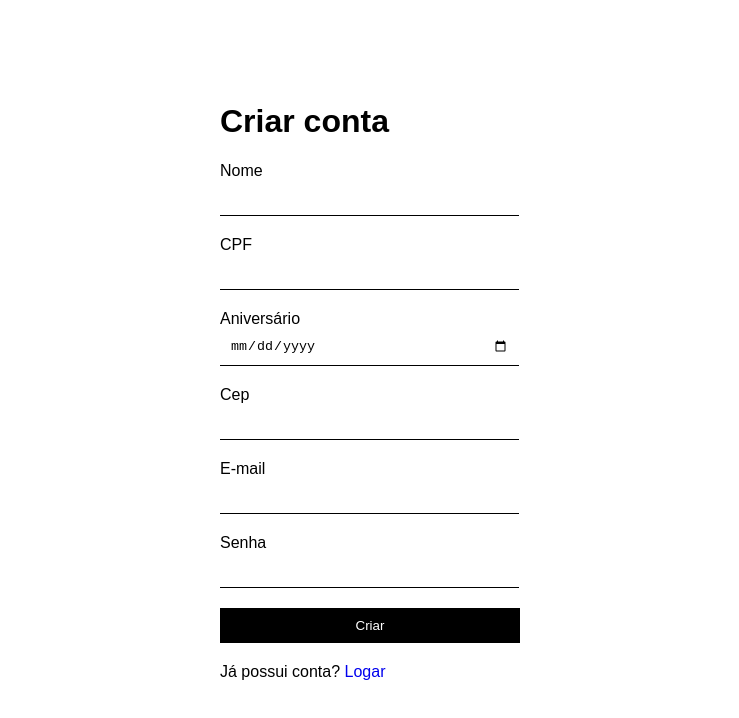
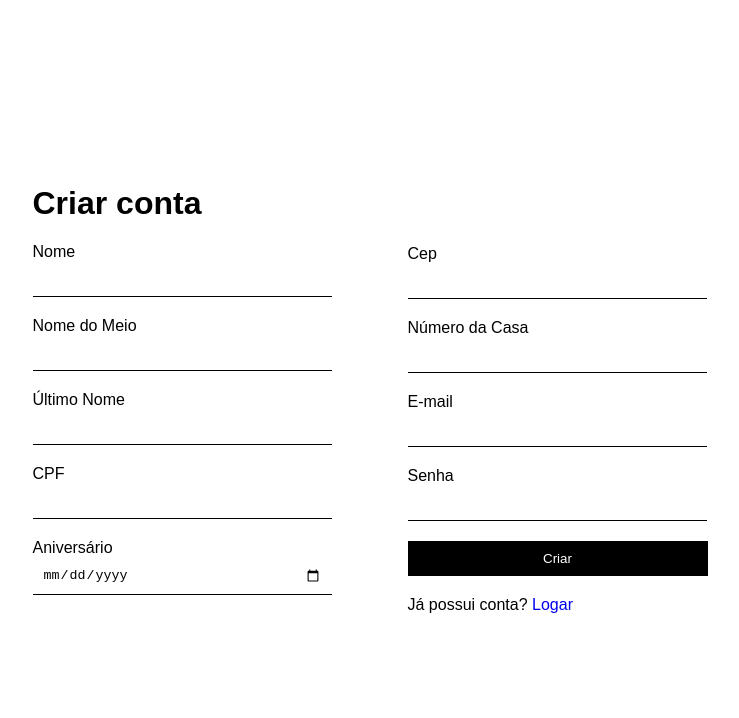
Before and after one commit to Mesuring/Site, a React app: page /Cadastro in a window 1280 px wide. Shown: the top 718 px of the page, without its empty margins (270-1009 px from the left). Built offline with nearby package versions, Linux system fonts and the light colour scheme.

Commit message:
✅API CONCETADA AO CADASTRO

```diff
--- a/src/components/cadastro/cadastro.jsx
+++ b/src/components/cadastro/cadastro.jsx
@@ -1,49 +1,157 @@
 import React, { useState } from 'react';
-import { Link, useNavigate } from 'react-router-dom';
+import { Link } from 'react-router-dom';
 import style from './cadastro.module.css';
-import { data } from 'browserslist';
 import axios from 'axios';
 
 function CadastroComponent() {
-    const [nome, setNome] = useState("");
-    const [cpf, setCpf] = useState("");
+    const [cpfCliente, setcpfCliente] = useState("");
+    const [firNome, setFirNome] = useState("");
+    const [meioNome, setMeioNome] = useState("");
+    const [ultNome, setUltNome] = useState("");
+    const [Email, setEmail] = useState("");
+    const [cep, setCep] = useState("");
+    const [numCasa, setNumCasa] = useState("");
     const [aniversario, setAniversario] = useState("");
-    const [cep, setCep] = useState("");
-    const [email, setEmail] = useState("");
     const [senha, setSenha] = useState("");
     const [error, setError] = useState("");
-    const navigate = useNavigate();
 
-    const criaCadastro = (data) => {axios.post("http://localhost:3001/cliente/cadastro", data)
-            .then(() => {
-                console.log("deu certo")
-            })
-            .catch(() =>{
-                console.log("deu errado")
-            })
+    const criaCadastro = () => {
+    // Verificações para o campo "primeiro nome"
+    if (!firNome) {
+        setError("Por favor, preencha o campo Nome.");
+        return;
     }
 
+    if (/\d/.test(firNome)) {
+        setError("O nome não pode ter números.");
+        return;
+    }
+
+    // Verificações para o campo "primeiro nome"
+    if (!meioNome) {
+        setError("Por favor, preencha o campo Nome do meio.");
+        return;
+    }
+
+    if (/\d/.test(firNome)) {
+        setError("O nome do meio não pode ter números.");
+        return;
+    }
+
+    // Verificações para o campo "primeiro nome"
+    if (!ultNome) {
+        setError("Por favor, preencha o campo último nome.");
+        return;
+    }
+
+    if (/\d/.test(ultNome)) {
+        setError("O último nome não pode ter números.");
+        return;
+    }
+
+    // Verificações para o campo "CPF"
+    if (!cpfCliente || cpfCliente.length !== 11) {
+        setError("Por favor, insira um CPF válido.");
+        return;
+    }
+
+    // Verificações para o campo "Aniversário"
+    if (!aniversario) {
+        setError("Por favor, selecione a data de aniversário.");
+        return;
+    }
+    const dataAtual = new Date();
+    const dataAniversario = new Date(aniversario);
+    const diferencaAnos = dataAtual.getFullYear() - dataAniversario.getFullYear();
+
+    // Se a diferença de anos for menor que 14, mostra uma mensagem de erro
+    if (diferencaAnos < 14) {
+        setError("Você deve ter pelo menos 14 anos.");
+        return;
+    }
+
+    // Verificações para o campo "CEP"
+    if (!cep || cep.length !== 8) {
+        setError("Por favor, insira um CEP válido.");
+        return;
+    }
+
+    // Verificações para o campo "E-mail"
+    const EmailRegex = /^[^\s@]+@[^\s@]+\.[^\s@]+$/;
+    if (!Email || !EmailRegex.test(Email)) {
+        setError("Por favor, insira um e-mail válido.");
+        return;
+    }
+
+    // Verificações para o campo "Senha"
+    if (!senha || senha.length < 6) {
+        setError("A senha deve ter pelo menos 6 caracteres.");
+        return;
+    }
+
+    const data = {
+        cpfCliente: cpfCliente,
+        firNome: firNome,
+        meioNome: meioNome,
+        ultNome: ultNome,
+        Email: Email,
+        cep: cep,
+        numCasa: numCasa,
+        aniversario: aniversario,
+        senha: senha
+    };
+
+    axios.post("http://localhost:3001/cliente/cadastro", data, {
+        headers: {
+            'Content-Type': 'application/json',
+        },
+    })
+
+        .then(() => {
+            console.log("Cadastro realizado com sucesso!")
+        })
+        .catch((error) => {
+            console.error("Erro ao cadastrar:", error.response ? error.response.data : error.message);
+            setError("Erro ao cadastrar. Verifique os dados e tente novamente.");
+        });
+    }
 
     return (
         <main>
         <div className={style.form}>
             <div className={style.box}>
+                <div className={style.left}>
                     <h1>Criar conta</h1>
                     <label>Nome</label>
-
                     <input
                         type="text"
-                id={style.nome}
-                value={nome}
-                onChange={(e) => [setNome(e.target.value), setError("")]}
+                        id={style.firNome}
+                        value={firNome}
+                        onChange={(e) => [setFirNome(e.target.value), setError("")]}
+                    />
+
+                    <label>Nome do Meio</label>
+                    <input
+                        type="text"
+                        id={style.meioNome}
+                        value={meioNome}
+                        onChange={(e) => [setMeioNome(e.target.value), setError("")]}
+                    />
+
+                    <label>Último Nome</label>
+                    <input
+                        type="text"
+                        id={style.ultNome}
+                        value={ultNome}
+                        onChange={(e) => [setUltNome(e.target.value), setError("")]}
                     />
 
                     <label>CPF</label>
                     <input
                         type="number"
-                id={style.cpf}
-                value={cpf}
-                onChange={(e) => [setCpf(e.target.value), setError("")]}
+                        id={style.cpfCliente}
+                        value={cpfCliente}
+                        onChange={(e) => [setcpfCliente(e.target.value), setError("")]}
                     />
 
                     <label>Aniversário</label>
@@ -53,7 +161,8 @@ function CadastroComponent() {
                         value={aniversario}
                         onChange={(e) => [setAniversario(e.target.value), setError("")]}
                     />
-
+                </div>
+                <div className={style.right}>
                     <label>Cep</label>
                     <input
                         type="number"
@@ -62,11 +171,19 @@ function CadastroComponent() {
                         onChange={(e) => [setCep(e.target.value), setError("")]}
                     />
 
+                    <label>Número da Casa</label>
+                    <input
+                        type="text"
+                        id={style.numCasa}
+                        value={numCasa}
+                        onChange={(e) => [setNumCasa(e.target.value), setError("")]}
+                    />
+
                     <label>E-mail</label>
                     <input
                         type="email"
-                id={style.email}
-                value={email}
+                        id={style.Email}
+                        value={Email}
                         onChange={(e) => [setEmail(e.target.value), setError("")]}
                     />
 
@@ -83,6 +200,8 @@ function CadastroComponent() {
                     <button onClick={criaCadastro}>Criar</button>
                     <p>Já possui conta? <Link to="/Login">Logar</Link></p>
                 </div>
+
+            </div>
         </div>
         </main>
     );
--- a/src/components/cadastro/cadastro.module.css
+++ b/src/components/cadastro/cadastro.module.css
@@ -12,6 +12,14 @@ main {
 }
 
 .box {
+    width: 750px;
+    height: 500px;
+    display: flex;
+    flex-direction: row;
+    justify-content: space-around;
+}
+
+.left{
     width: 300px;
     height: 500px;
     display: flex;
@@ -19,6 +27,13 @@ main {
     justify-content: center;
 }
 
+.right{
+    width: 300px;
+    height: 574px;
+    display: flex;
+    flex-direction: column;
+    justify-content: center;
+}
 h1 {
     margin-top: 0;
     color: #000000;
@@ -29,7 +44,7 @@ label {
     color: #000000;
 }
 
-#nome, #cpf, #aniversario, #cep, #email, #senha{
+#firNome, #meioNome, #ultNome, #cpfCliente, #aniversario, #cep, #numCasa, #Email, #senha{
     width: 93%;
     padding: 10px;
     margin-bottom: 20px;
--- a/src/pages/produtoDetalhes/produto.jsx
+++ b/src/pages/produtoDetalhes/produto.jsx
@@ -1,6 +1,4 @@
-import { useParams } from "react-router-dom"
 import DadosProdutoComponet from "../../components/dadosProduto/dadosProduto";
-import style from "./produtoDetalhes.module.css"
 
 function ProdutoPage() {
 
```
Lines whose indentation alone changed are shown as unchanged.
